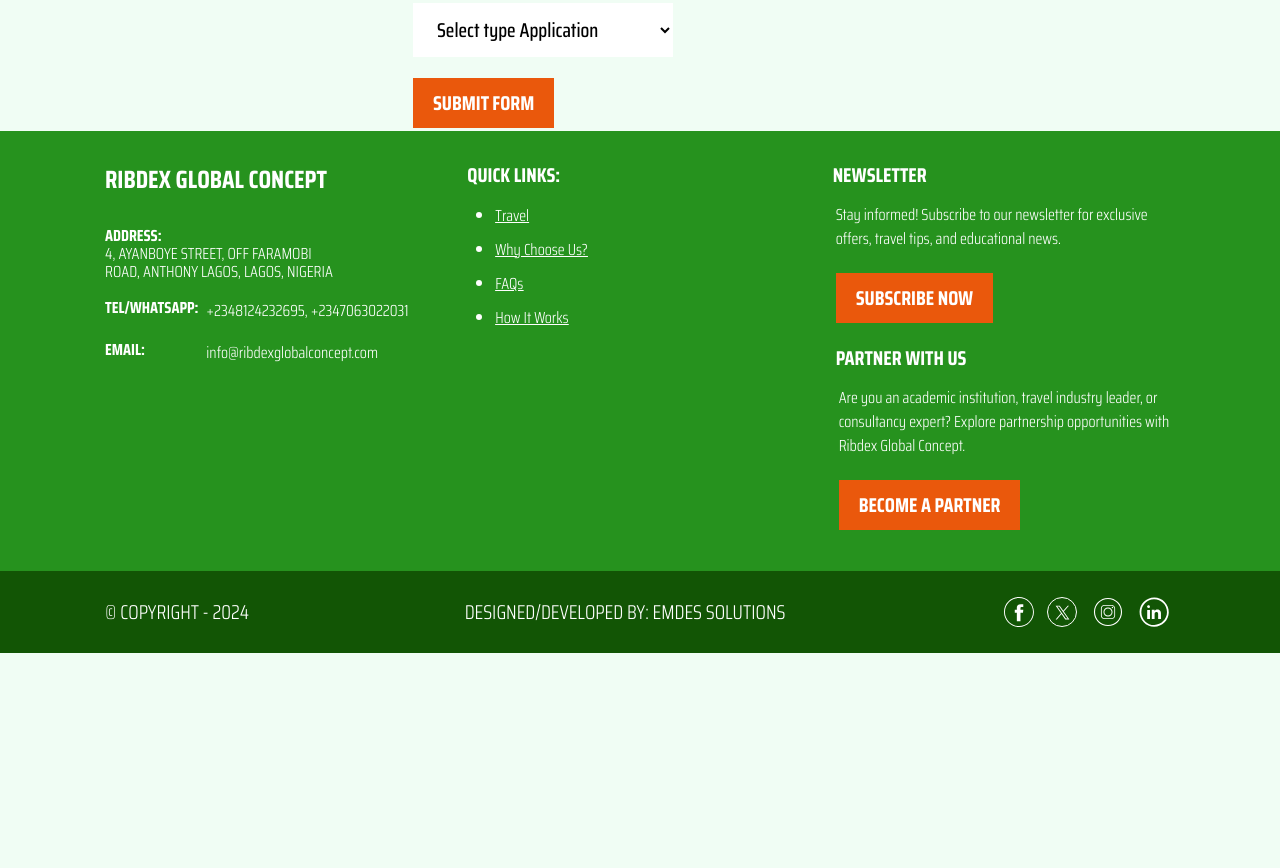
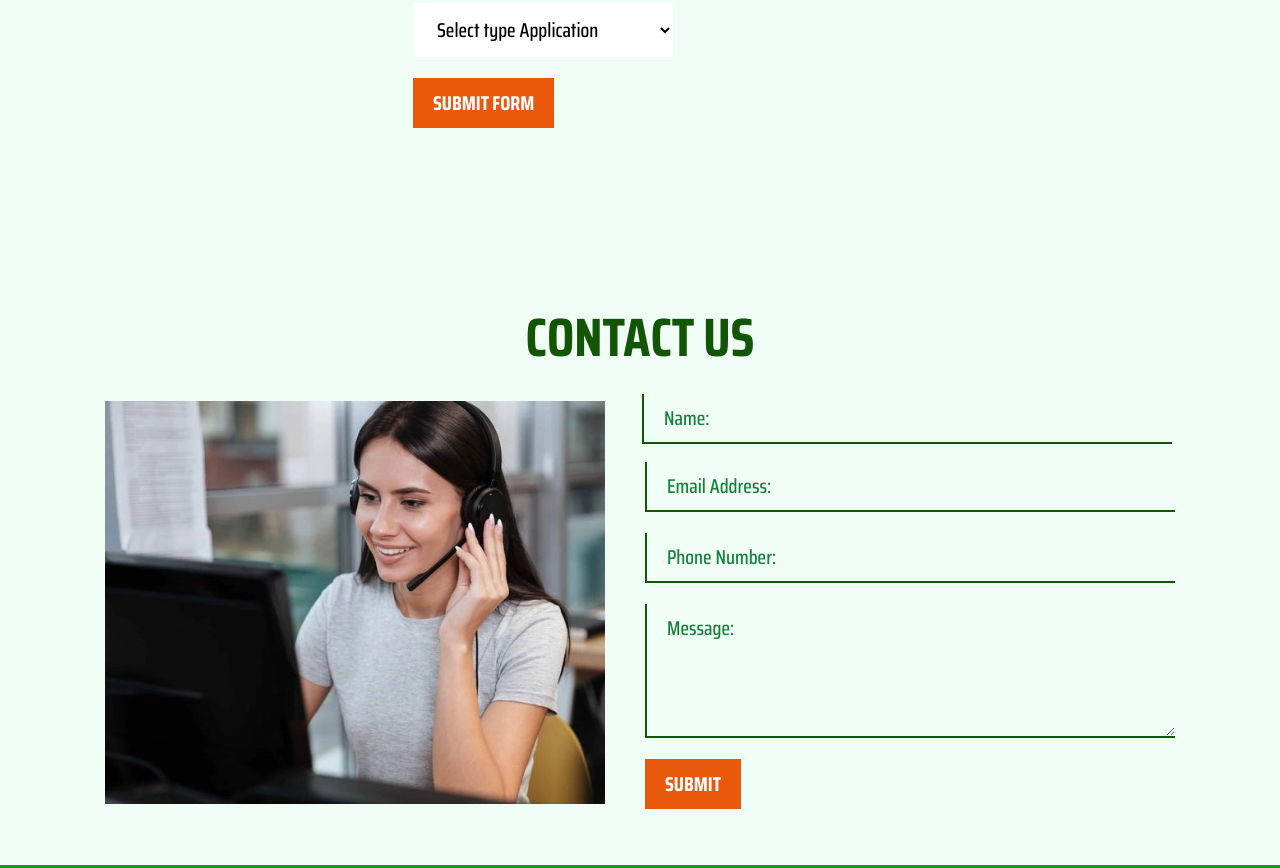
Before and after one commit to emdes12/ribdex-property, a website: page prop.html in a window 1280 px wide. Shown: the part 449-1317 px from the top of the page. Before the commit the page ends 1102 px from the top, so only its background shows below. Drawn offline with Linux system fonts and the light colour scheme.

Commit message:
form submit add

```diff
--- a/prop.html
+++ b/prop.html
@@ -123,7 +123,6 @@
      <div class="container mx-auto">
        <div class="max-w-[500px] mx-auto px-5">
          <form
-         id="property-form"
          class="w-full flex gap-[15px] flex-col items-start justify-between"
        >
          <input
@@ -138,7 +137,7 @@
            required
            type="text"
            name="email"
-           name="client-email"
+           id="client-email"
            class="w-full bg-white px-[20px] py-[10px] placeholder-green-700 text-xl font-medium font-head"
            placeholder="Enter your Email"
          />
@@ -151,7 +150,6 @@
            placeholder="Enter your Phone Number"
          />
          <input
-           id="prop-title-to-submit"
            name="property-title"
            id="property-title"
            class="hidden"
@@ -166,15 +164,82 @@
            <option value="visit">A visit to the property</option>
          </select>
          <button
-           typ="button"
+           type="button"
+           id="propfrm"
            class="py-4 flex px-5 bg-orange-600 text-white text-xl font-bold font-head uppercase leading-[18px]"
          >
            Submit Form
          </button>
        </form>
        </div>
+
+
+       <!-- dont show contact -->
+       <div
+       id="contact"
+       class="container mx-auto px-[10px] md:px-[105px] pt-[183px]"
+     >
+       <h1
+         class="text-[#125505] text-center text-[30px] md:text-[54px] font-bold font-head uppercase leading-[48.60px]"
+       >
+         contact us
+       </h1>
+
+       <div
+         class="w-full flex pt-7 pb-[50px] gap-8 flex-col lg:flex-row justify-between items-center"
+       >
+         <div class="w-full md:max-w-[500px] h-[300px] md:h-[403px]">
+           <img
+             style="object-position: center; object-fit: cover"
+             class="h-full object-cover object-center w-full"
+             src="./src/images/image (3).webp"
+             alt="customer service"
+           />
          </div>
-
+         <form
+           id="contact-form"
+           method="post"
+           action="https://script.google.com/macros/s/AKfycbwnH2Hupvrb8TmZruzbjxMHW5uxx-VijpLL4hpipOSsiOGxy_vmr35W8vzngPC5j-_N/exec"
+           class="w-full md:w-[530px] flex gap-[15px] flex-col items-start"
+         >
+           <input
+             required
+             type="text"
+             name="full_name"
+             class="w-full bg-transparent px-[20px] py-[10px] border-l-2 border-b-2 border-[#125505] placeholder-green-700 text-xl font-medium font-head"
+             placeholder="Name:"
+           />
+           <input
+             required
+             type="email"
+             name="email_address"
+             class="w-full bg-transparent px-[20px] py-[10px] border-l-2 border-b-2 border-[#125505] placeholder-green-700 text-xl font-medium font-head"
+             placeholder="Email Address:"
+           />
+           <input
+             required
+             type="number"
+             name="phone_number"
+             class="w-full bg-transparent px-[20px] py-[10px] border-l-2 border-b-2 border-[#125505] placeholder-green-700 text-xl font-medium font-head"
+             placeholder="Phone Number:"
+           />
+           <textarea
+             required
+             name="message"
+             id="message"
+             rows="4"
+             class="w-full bg-transparent px-[20px] py-[10px] border-l-2 border-b-2 border-[#125505] placeholder-green-700 text-xl font-medium font-head"
+             placeholder="Message:"
+           ></textarea>
+           <button
+             type="submit"
+             class="py-4 px-5 bg-orange-600 text-white text-xl font-bold font-head uppercase leading-[18px]"
+           >
+             submit
+           </button>
+         </form>
+       </div>
+     </div>
     <!-- footer -->
     <div class="w-full bg-[#26921E] py-[32px]">
       <div
@@ -590,7 +655,7 @@
 }
 
   </script>
-  <script>
+  <script type="module">
     // Import the Firebase modules (CDN-based approach)
     import { initializeApp } from "https://www.gstatic.com/firebasejs/9.17.2/firebase-app.js";
     import {
@@ -615,16 +680,24 @@
     const database = getDatabase(app);
 
     // Handle form submission
-const addPropForm = document.querySelector("#property-form");
-addPropForm.addEventListener("submit", async (event) => {
-  event.preventDefault(); // Prevent default form submission
+    const applyFormSubmitBtn = document.getElementById("propfrm")
+    applyFormSubmitBtn.addEventListener("click", async (e)=>{
+      e.preventDefault()
+      console.log("clicked form")
 
       // Get form field values
       const clientName = document.getElementById("full-name").value;
       const clientEmail = document.getElementById("client-email").value;
       const clientPhone = document.getElementById("phone-number").value;
-  const propertyApplyiedFor = document.getElementById("property-title").value;
+      const propertyApplyiedFor = title;
       const applicationType = document.getElementById("form-type").value;
+      console.log("value got:", {
+            clientName,
+            clientEmail,
+            clientPhone,
+            propertyApplyiedFor,
+            applicationType,
+          })
 
     try {
       // Generate a unique key for the property
@@ -635,10 +708,14 @@
         clientName,
         clientEmail,
         clientPhone,
+            propertyApplyiedFor,
+            applicationType,
       };
+      console.log("uploading")
 
       // Upload data to Firebase Realtime Database
       await set(ref(database, `form/Applied${propertyKey}`), propertyData);
+      console.log("uploaded")
 
       addPropForm.reset();
       alert("Form successfully submitted!");
@@ -646,6 +723,6 @@
       console.error("Error uploading property: ", error);
       alert("Failed to submit. Please try again.");
     }
-});
+    })
 </script>
 </html>
```
Lines whose indentation alone changed are shown as unchanged.
